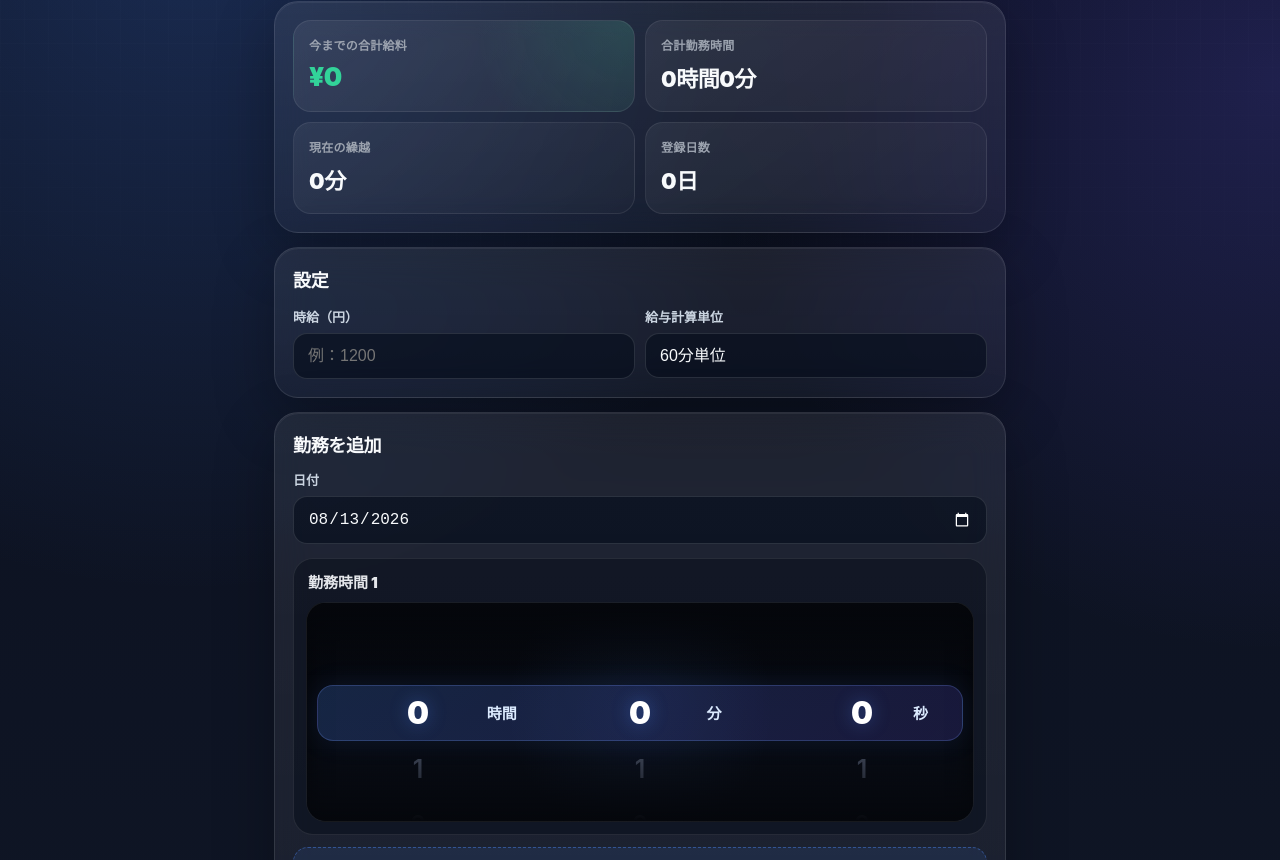
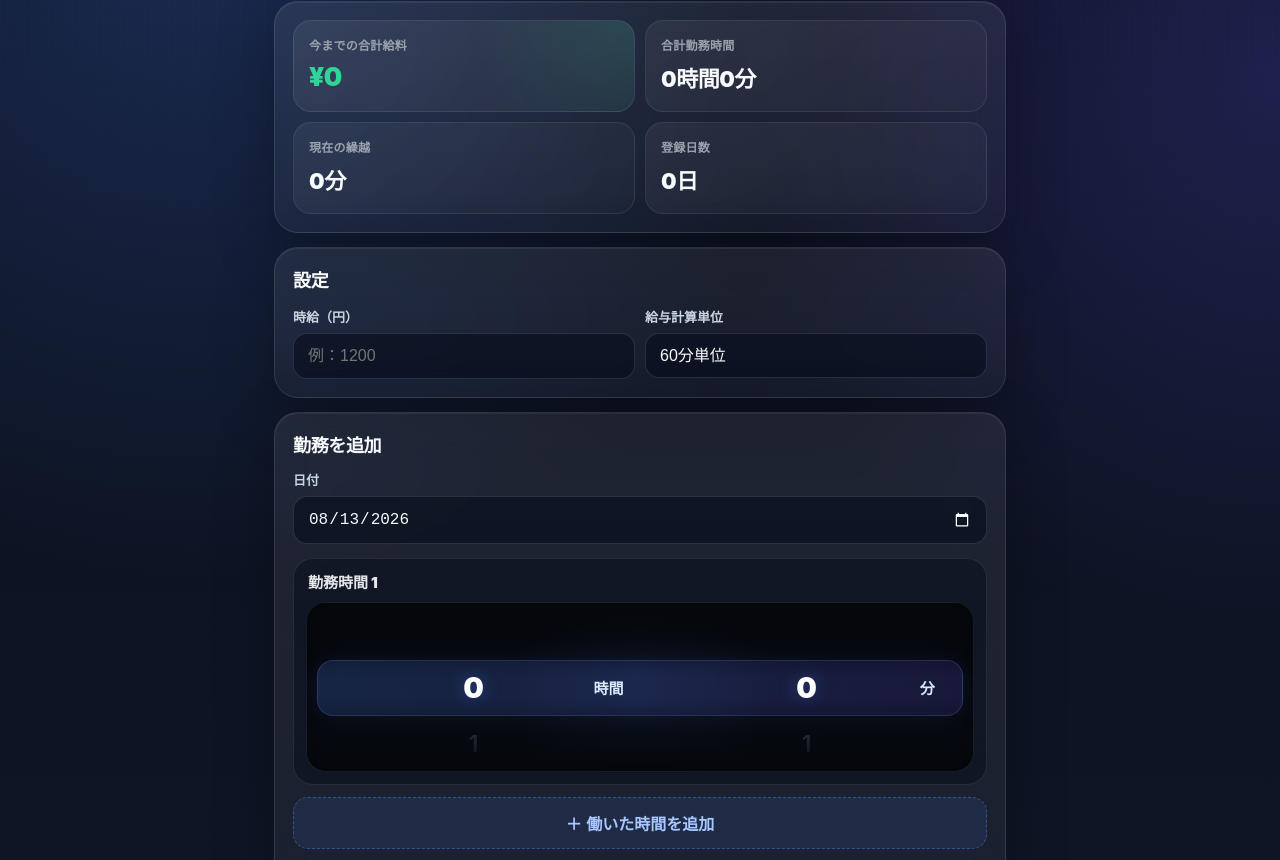
Before and after one commit to Bigonigiri/Money, a plain HTML site: page index.html in a window 1280 px wide. Shown: the part 77-937 px from the top of the page. Drawn offline with Linux system fonts and the light colour scheme.

Commit message:
Add files via upload

```diff
--- a/index.html
+++ b/index.html
@@ -260,7 +260,7 @@
 
   .wheel-shell{
     position:relative;
-    height:220px;
+    height:170px;
     border-radius:20px;
     overflow:hidden;
     background:
@@ -293,7 +293,7 @@
   .wheel-highlight{
     position:absolute;
     left:10px; right:10px;
-    top:82px;
+    top:57px;
     height:56px;
     border-radius:16px;
     background:linear-gradient(135deg,rgba(79,140,255,.22),rgba(109,93,252,.18));
@@ -307,13 +307,13 @@
     position:relative;
     z-index:2;
     display:grid;
-    grid-template-columns:1fr 1fr 1fr;
+    grid-template-columns:1fr 1fr;
     height:100%;
   }
 
   .wheel-col{
     position:relative;
-    height:220px;
+    height:170px;
     overflow-y:auto;
     scroll-snap-type:y mandatory;
     scrollbar-width:none;
@@ -321,7 +321,7 @@
   }
 
   .wheel-col::-webkit-scrollbar{display:none}
-  .wheel-spacer{height:82px}
+  .wheel-spacer{height:57px}
 
   .wheel-item{
     height:56px;
@@ -329,7 +329,7 @@
     justify-content:center;
     align-items:center;
     scroll-snap-align:center;
-    font-size:25px;
+    font-size:23px;
     color:#3f4758;
     font-weight:600;
     user-select:none;
@@ -338,14 +338,14 @@
 
   .wheel-item.active{
     color:white;
-    font-size:31px;
+    font-size:29px;
     font-weight:900;
     text-shadow:0 0 18px rgba(79,140,255,.35);
   }
 
   .unit-overlay{
     position:absolute;
-    top:82px;
+    top:57px;
     height:56px;
     z-index:3;
     pointer-events:none;
@@ -356,9 +356,8 @@
     align-items:center;
   }
 
-  .u-hour{left:27%}
-  .u-min{left:60%}
-  .u-sec{left:91%}
+  .u-hour{left:43%}
+  .u-min{left:92%}
 
   .add-segment{
     width:100%;
@@ -523,7 +522,7 @@
 
   @media(max-width:520px){
     .wrap{padding:14px 10px 34px}
-    h1{font-size:25px;margin-left:4px}
+    h1{font-size:23px;margin-left:4px}
     .card{border-radius:22px;padding:15px}
     .summary{gap:8px}
     .stat{min-height:88px;padding:13px}
@@ -689,7 +688,7 @@ function createWheelColumn(max, initial, onChange){
 
 function addSegment(initial={hours:0,minutes:0,seconds:0}){
   const id=nextSegmentId++;
-  const seg={id,hours:initial.hours||0,minutes:initial.minutes||0,seconds:initial.seconds||0};
+  const seg={id,hours:initial.hours||0,minutes:initial.minutes||0,seconds:0};
   segments.push(seg);
 
   const box=document.createElement('div');
@@ -724,15 +723,12 @@ function addSegment(initial={hours:0,minutes:0,seconds:0}){
 
   const hcol=createWheelColumn(23,seg.hours,v=>{seg.hours=v;updateDayTotal()});
   const mcol=createWheelColumn(59,seg.minutes,v=>{seg.minutes=v;updateDayTotal()});
-  const scol=createWheelColumn(59,seg.seconds,v=>{seg.seconds=v;updateDayTotal()});
-
-  grid.append(hcol,mcol,scol);
+  grid.append(hcol,mcol);
   shell.appendChild(grid);
 
   const uh=document.createElement('div');uh.className='unit-overlay u-hour';uh.textContent='時間';
   const um=document.createElement('div');um.className='unit-overlay u-min';um.textContent='分';
-  const us=document.createElement('div');us.className='unit-overlay u-sec';us.textContent='秒';
-  shell.append(uh,um,us);
+  shell.append(uh,um);
 
   box.appendChild(shell);
   $('segments').appendChild(box);
@@ -945,7 +941,7 @@ window.editEntry=function(id){
     ? e.segments
     : [{hours:Math.floor((e.workedSeconds||0)/3600),
         minutes:Math.floor(((e.workedSeconds||0)%3600)/60),
-        seconds:(e.workedSeconds||0)%60}];
+        seconds:0}];
 
   savedSegments.forEach(s=>addSegment({
     hours:Number(s.hours)||0,
@@ -992,7 +988,7 @@ $('addBtn').addEventListener('click',()=>{
   const newSegments=segments.map(s=>({
     hours:s.hours,
     minutes:s.minutes,
-    seconds:s.seconds
+    seconds:0
   }));
 
   const data={
```
